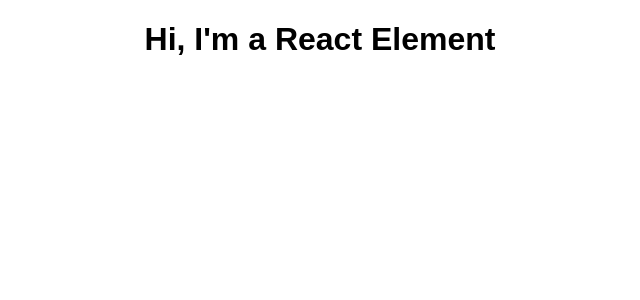
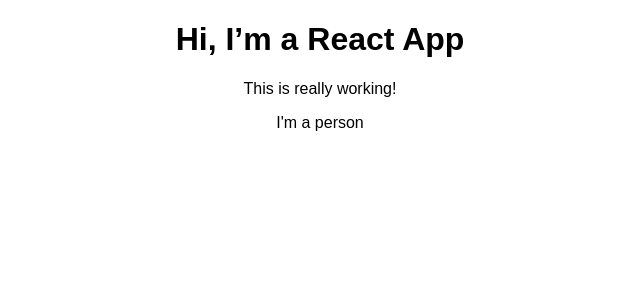
Before and after one commit to lorenshuk/udemy-react-complete-guide, a React (Create React App) app in the folder react-complete-guide/: page / in a window 1280 px wide. Shown: the top 300 px of the page, without its empty margins (320-960 px from the left). Built offline with nearby package versions, Linux system fonts and the light colour scheme.

Commit message:
Done. 3/7/20 8:28 PM

```diff
--- a/react-complete-guide/src/App.js
+++ b/react-complete-guide/src/App.js
@@ -1,24 +1,16 @@
 import React, { Component } from 'react';
-//import logo from './logo.svg';
 import './App.css';
+import Person from './Person/Person'
 
 class App extends Component {
   render() {
     return (
-     /*  Replaced for Lesson 28 2/25/20 7:10 PM
-     <div className="App">
-        <header className="App-header">
-          <img src={logo} className="App-logo" alt="logo" />
-          <h1 className="App-title">Welcome to React</h1>
-        </header>
-        <p className="App-intro">
-          To get started, edit <code>src/App.js</code> and save to reload.
-        </p>
+      <div className="App">
+        <h1>Hi, I’m a React App</h1>
+        <p>This is really working!</p>
+        <Person />
       </div>
-      */
-     // Lesson 30: Understanding JSX
-      React.createElement('div', {className: 'App'}, React.createElement('h1', null, 'Hi, I\'m a React Element'))
-   );
+    );
   }
 }
 
--- /dev/null
+++ b/react-complete-guide/src/Person/Person.js
@@ -0,0 +1,7 @@
+import React from 'react';
+
+const person = () => {
+    return <p>I'm a person</p>
+};
+
+export default person;
```
